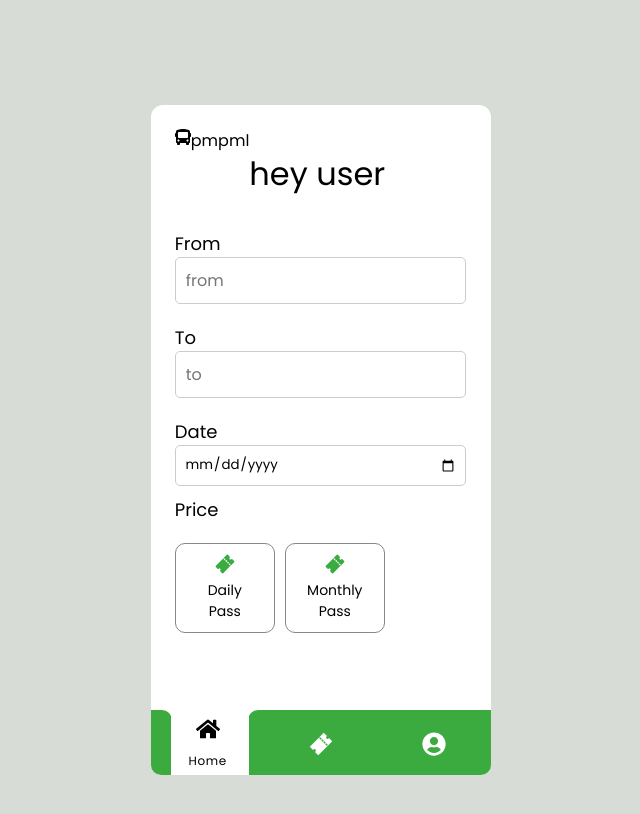
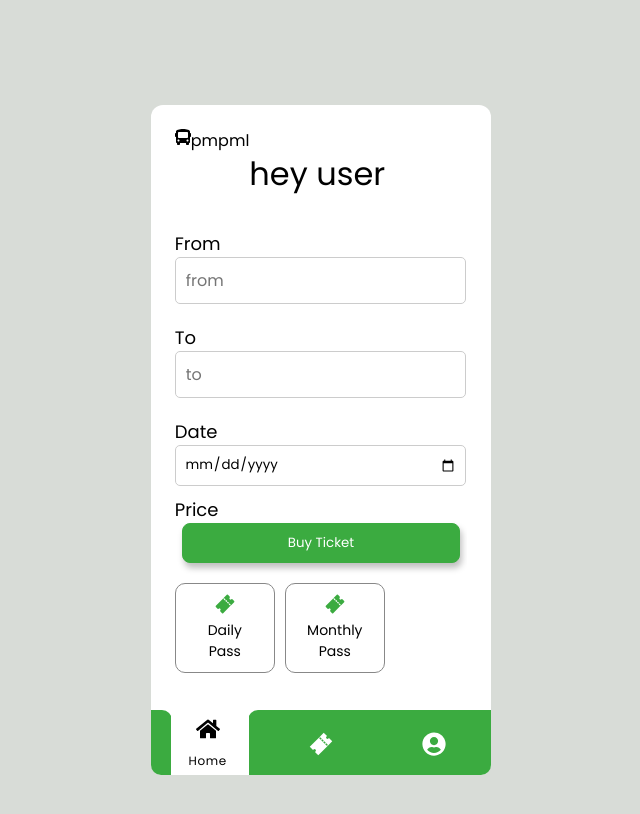
Before and after one commit to Gen1us1100/bus_ticket_system, a React (Vite) app in the folder frontend/BTS/: page /nav in a window 1280 px wide. Shown: the top 814 px of the page, without its empty margins (319-959 px from the left). Built offline with nearby package versions, Linux system fonts and the light colour scheme.

Commit message:
ticket-btn update

```diff
--- a/frontend/BTS/src/Home/Home.scss
+++ b/frontend/BTS/src/Home/Home.scss
@@ -110,3 +110,23 @@
     color: #ffffff;
   }
 }
+
+.btn-box{
+  width: 100%;
+  display: flex;
+  align-items: center;
+  justify-content: center;
+
+}
+
+.tkt{
+  width: 95%;
+  padding: 3%;
+  color: white;
+  cursor: pointer;
+  background-color: #3bab40;
+  border: 1px solid #3bab40;
+  border-radius: 8px;
+  box-shadow: 2px 5px 6px rgba(0, 0, 0, 0.25);
+  transition: box-shadow 0.3s ease-in-out;
+}
--- a/frontend/BTS/src/Home/index.jsx
+++ b/frontend/BTS/src/Home/index.jsx
@@ -102,6 +102,10 @@ export default function Home() {
         {price && <div className="price-display">{price}</div>}
       </div>
 
+      <div className="btn-box">
+        <button className="tkt">Buy Ticket</button>
+      </div>
+
       <div className="pass">
         <button className="pass-btn"><IoTicket size={20} className="icon4"/><br />Daily<br /> Pass</button>
         <button className="pass-btn"><IoTicket size={20} className="icon4"/><br />Monthly<br /> Pass</button>
```
Also changed, not shown: 1 other file (tests, documents, lock files or other folders).
